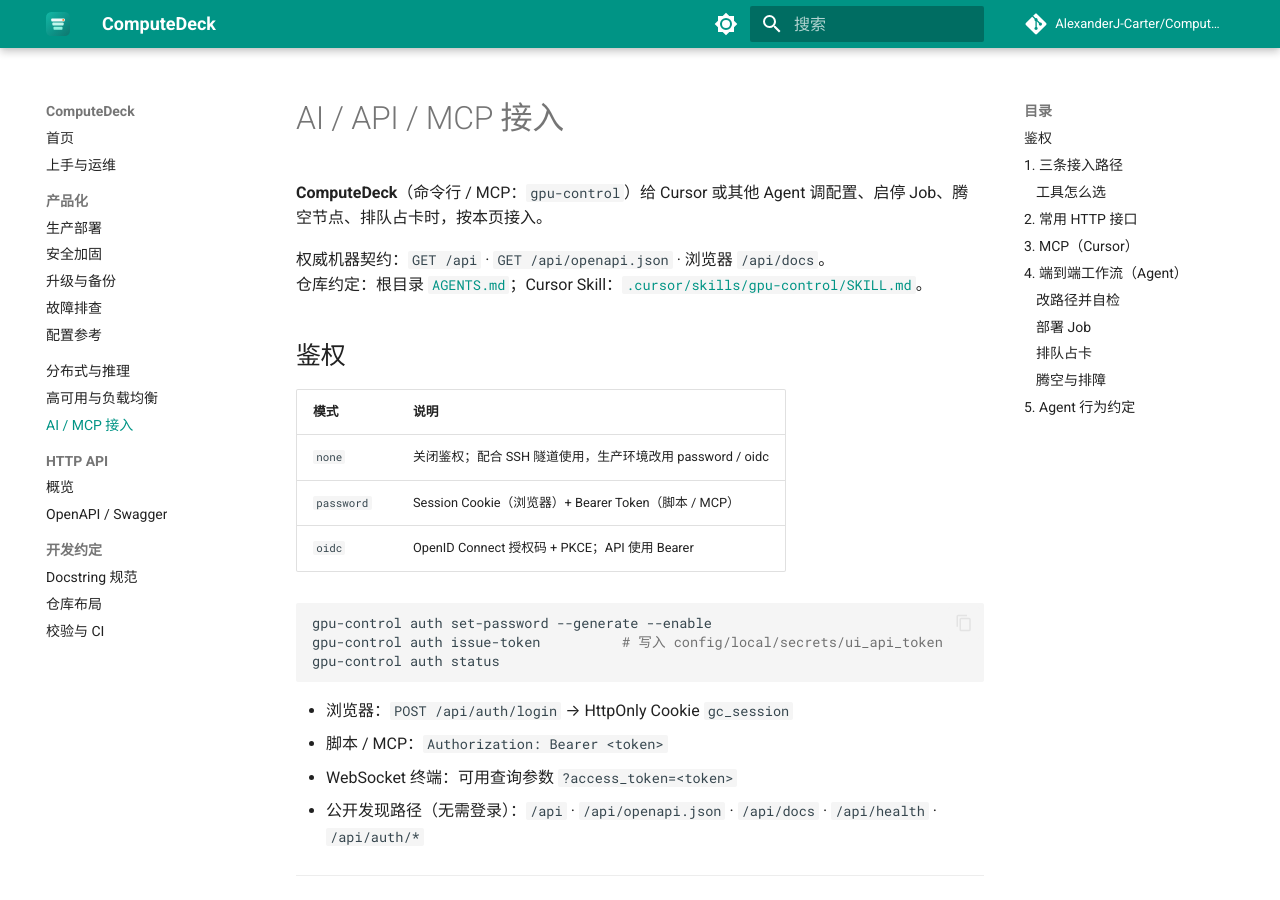
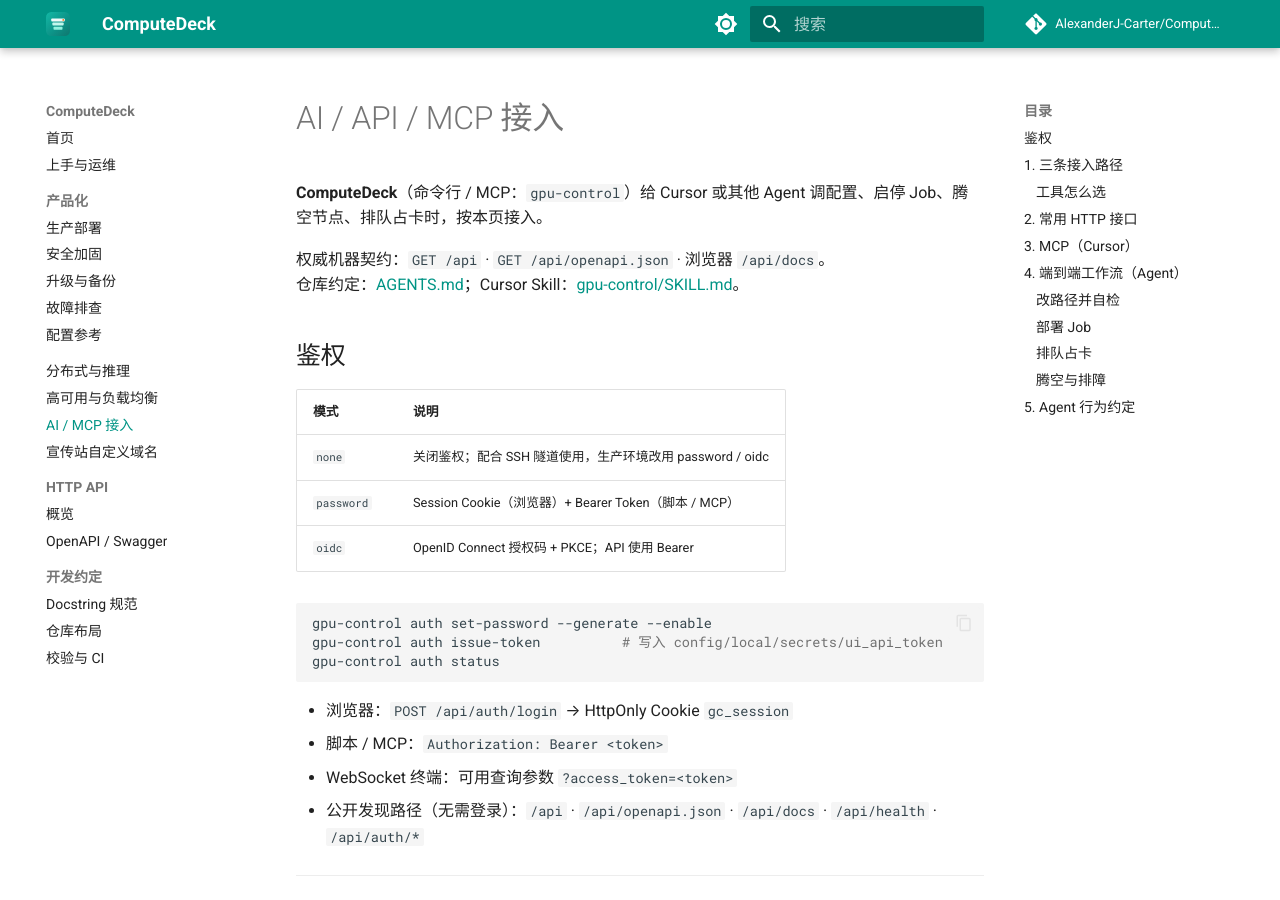
Before and after one commit to AlexanderJ-Carter/ComputeDeck, an MkDocs documentation site: the page built from docs/ai-接入.md, in a window 1280 px wide and 900 px high. Built offline with MkDocs 1.6.1 and Material for MkDocs 9.7.7, drawn with Linux system fonts in a browser that asks for light colours; comment, search, counter and statistics services are not loaded.

Commit message:
fix(ci): 修复 MkDocs strict 外链告警
仓库外 AGENTS/Skill/demo 改为 GitHub URL，并把自定义域名页加入导航。

```diff
--- a/docs/ai-接入.md
+++ b/docs/ai-接入.md
@@ -3,7 +3,7 @@
 **ComputeDeck**（命令行 / MCP：`gpu-control`）给 Cursor 或其他 Agent 调配置、启停 Job、腾空节点、排队占卡时，按本页接入。
 
 权威机器契约：`GET /api` · `GET /api/openapi.json` · 浏览器 `/api/docs`。
-仓库约定：根目录 [`AGENTS.md`](../AGENTS.md)；Cursor Skill：[`.cursor/skills/gpu-control/SKILL.md`](../.cursor/skills/gpu-control/SKILL.md)。
+仓库约定：[AGENTS.md](https://github.com/AlexanderJ-Carter/ComputeDeck/blob/main/AGENTS.md)；Cursor Skill：[gpu-control/SKILL.md](https://github.com/AlexanderJ-Carter/ComputeDeck/blob/main/.cursor/skills/gpu-control/SKILL.md)。
 
 ## 鉴权
 
--- a/mkdocs.yml
+++ b/mkdocs.yml
@@ -70,6 +70,7 @@ nav:
   - 分布式与推理: 分布式与推理.md
   - 高可用与负载均衡: 高可用与负载均衡.md
   - AI / MCP 接入: ai-接入.md
+  - 宣传站自定义域名: 自定义域名.md
   - HTTP API:
       - 概览: api/index.md
       - OpenAPI / Swagger: api/openapi.md
```
Also changed, not shown: docs/手册.md (+1 -1 lines), docs/自定义域名.md (+1 -1 lines).
